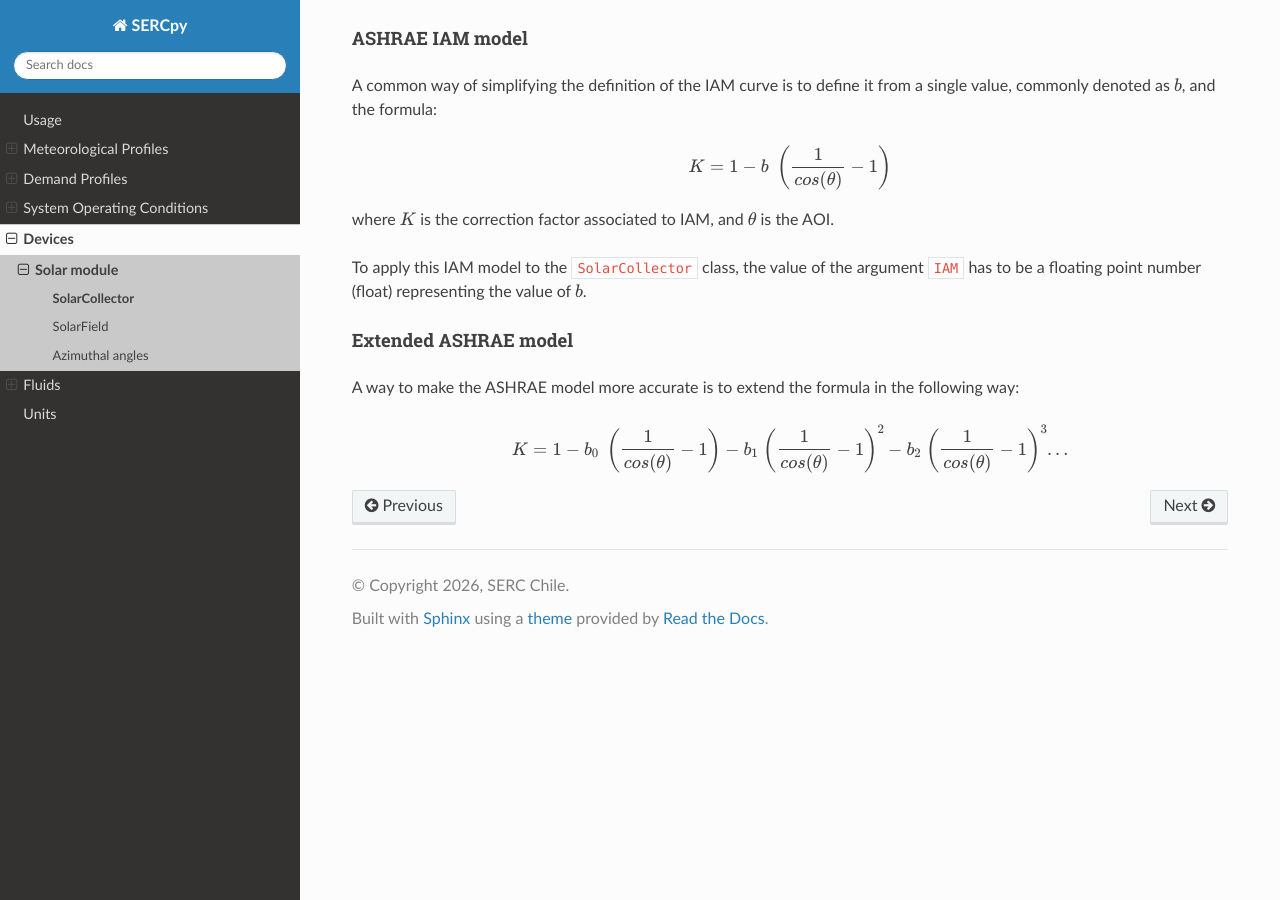
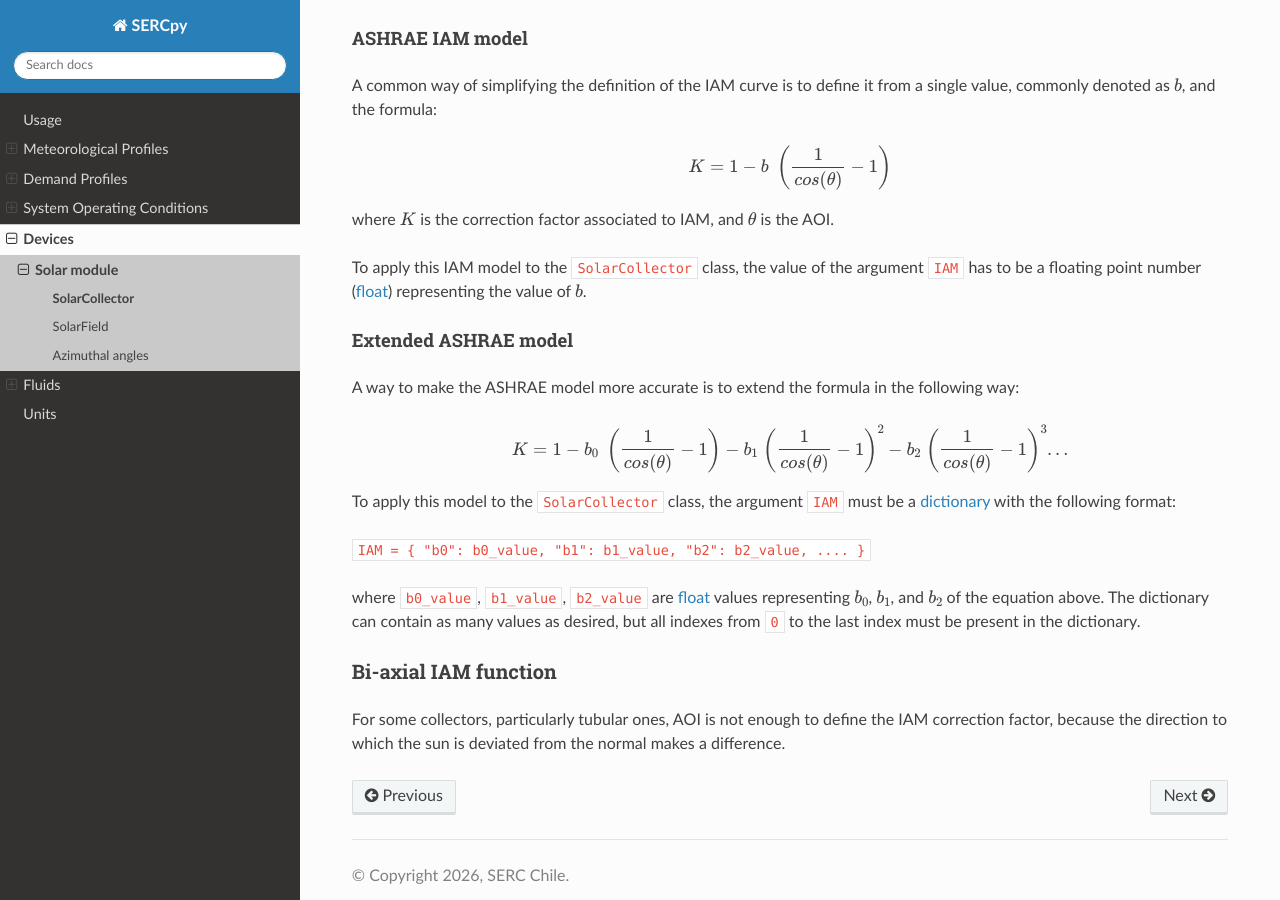
Before and after one commit to serc-chile/SERCpy, a Sphinx documentation site: the page built from docs/source/devices/solar/solar_collector_class.rst, in a window 1280 px wide and 900 px high, scrolled down 1168 px. Built offline with Sphinx 7.4.7 and the Read the Docs theme 3.1.0, drawn with Linux system fonts in a browser that asks for light colours; pages that are not in the unit, such as notebooks, are missing from menus.

Commit message:
Update solar_collector_class.rst

```diff
--- a/docs/source/devices/solar/solar_collector_class.rst
+++ b/docs/source/devices/solar/solar_collector_class.rst
@@ -51,7 +51,7 @@ A common way of simplifying the definition of the IAM curve is to define it from
 
 where :math:`K` is the correction factor associated to IAM, and :math:`\theta` is the AOI.
 
-To apply this IAM model to the `SolarCollector` class, the value of the argument `IAM` has to be a floating point number (float) representing the value of :math:`b`.
+To apply this IAM model to the `SolarCollector` class, the value of the argument `IAM` has to be a floating point number (`float <https://docs.python.org/3/builtins/functions.html#float>`_) representing the value of :math:`b`.
 
 Extended ASHRAE model
 ^^^^^^^^^^^^^^^^^^^^^
@@ -61,3 +61,14 @@ A way to make the ASHRAE model more accurate is to extend the formula in the fol
 .. math::
 
    K = 1 - b_0 \; \left ( \frac{1}{cos(\theta)} - 1 \right ) - b_1 \; \left ( \frac{1}{cos(\theta)} - 1 \right ) ^ 2 - b_2 \; \left ( \frac{1}{cos(\theta)} - 1 \right ) ^ 3 ...
+
+To apply this model to the `SolarCollector` class, the argument `IAM` must be a `dictionary <https://docs.python.org/3/tutorial/datastructures.html#dictionaries>`_ with the following format:
+
+`IAM = { "b0": b0_value, "b1": b1_value, "b2": b2_value, .... }`
+
+where `b0_value`, `b1_value`, `b2_value` are `float <https://docs.python.org/3/builtins/functions.html#float>`_ values representing :math:`b_0`, :math:`b_1`, and :math:`b_2` of the equation above. The dictionary can contain as many values as desired, but all indexes from `0` to the last index must be present in the dictionary.
+
+Bi-axial IAM function
+~~~~~~~~~~~~~~~~~~~~~
+
+For some collectors, particularly tubular ones, AOI is not enough to define the IAM correction factor, because the direction to which the sun is deviated from the normal makes a difference.
```
